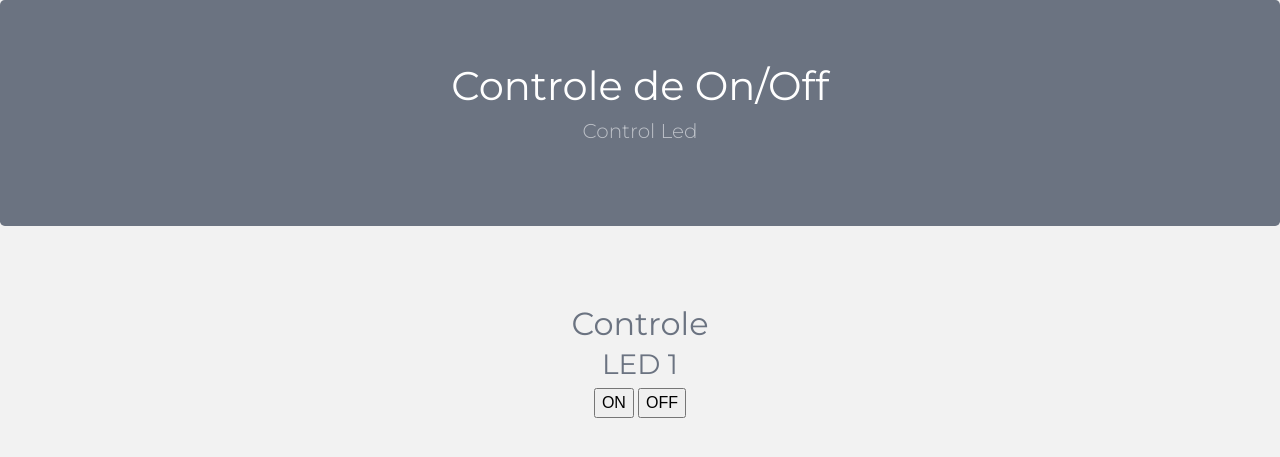
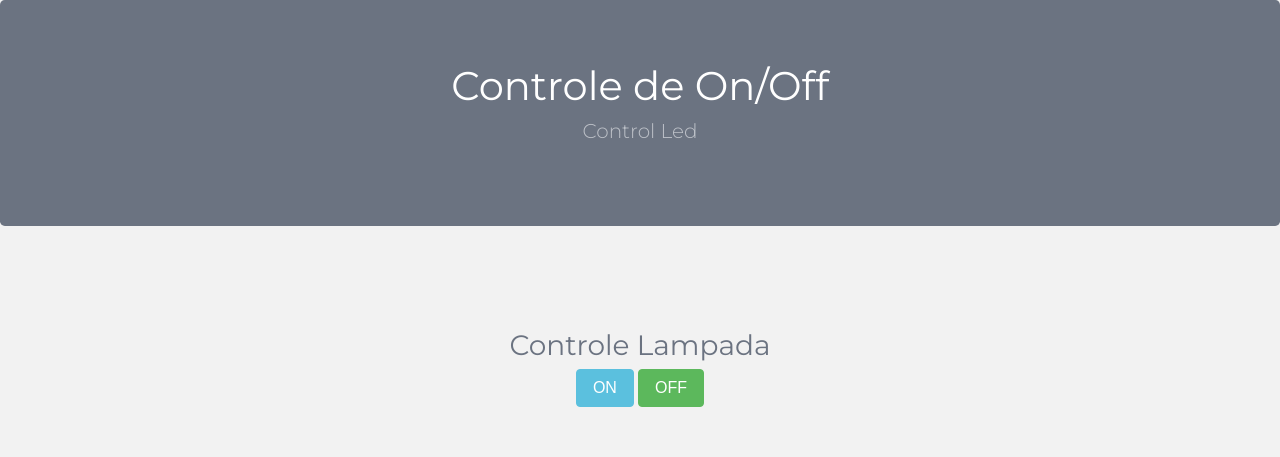
Before and after one commit to juanengml/ProjetLed, a Flask app: page / in a window 1280 px wide. Shown: the top 457 px of the page. Run offline with Flask 2, Linux system fonts and the light colour scheme; some libraries are stand-ins or nearby versions.

Commit message:
Update besteiras"

```diff
--- a/v2/app.py
+++ b/v2/app.py
@@ -5,32 +5,39 @@ from flask import render_template, request,url_for
 
 app = Flask(__name__, static_url_path='/static')
 
-client = mqtt.Client()
+#client = mqtt.Client()
 # conecta no broker
-client.connect("192.168.100.10", 1883)
+#client.connect("192.168.100.10", 1883)
 
 
 
 @app.route("/")
-
 def index():
-    return render_template('index.html')
+    file = open("data.txt","r").read().split("\n")[0].split(" ")[1]
+    data = {"lampada",file}
+    return render_template('index.html',data=data)
 
 @app.route('/led1-ON')
 def left_side():
-   data1="led1-ON"
-   print data1
-   client.publish("/led1/","1")
+   file = open("data.txt","w")
+   print "led1-ON"
+ #  client.publish("/led1/","1")
 
-   return 'true'
+   file.write("Lampada 1")
+   file.close()
+   return "True"
+
 
 @app.route('/led1-OFF')
 def right_side():
-   data1="led1-OFF"
-   print data1
-   client.publish("/led1/","0")
-   return 'true'
+   file = open("data.txt","w")
+   print "led1-OFF"
+   # client.publish("/led1/","0")
+   file.write("Lampada 0")
+   file.close()
+   return "false"
 
 if __name__ == "__main__":
  print "Start"
+
  app.run(host='0.0.0.0',port=80,debug=True)
--- /dev/null
+++ b/v2/data.txt
@@ -0,0 +1 @@
+Lampada 0
--- a/v2/templates/index.html
+++ b/v2/templates/index.html
@@ -34,15 +34,21 @@
 
     <div>
 
-    <h2> Controle </h2>
-
-             <h3> LED 1 </h3>
 
 
+             <br>
 
-             <button href="#" id="led1-ON">ON</button>
+             <p class="display-4" hidden="True">
+		       	{% if data.lampada == 1 %}
+		        		LIGADA
+		        {% else %}
+		       			DESLIGADA
+		        {% endif %}
+    	     </p>
+             <h3> Controle Lampada </h3>
+             <button href="#" class="btn btn-info" id="led1-ON">ON</button>
 
-             <button href="#" id="led1-OFF">OFF</button>
+             <button href="#" class="btn btn-success" id="led1-OFF">OFF</button>
 
 
 
```
Also changed, not shown: 1 other file.
